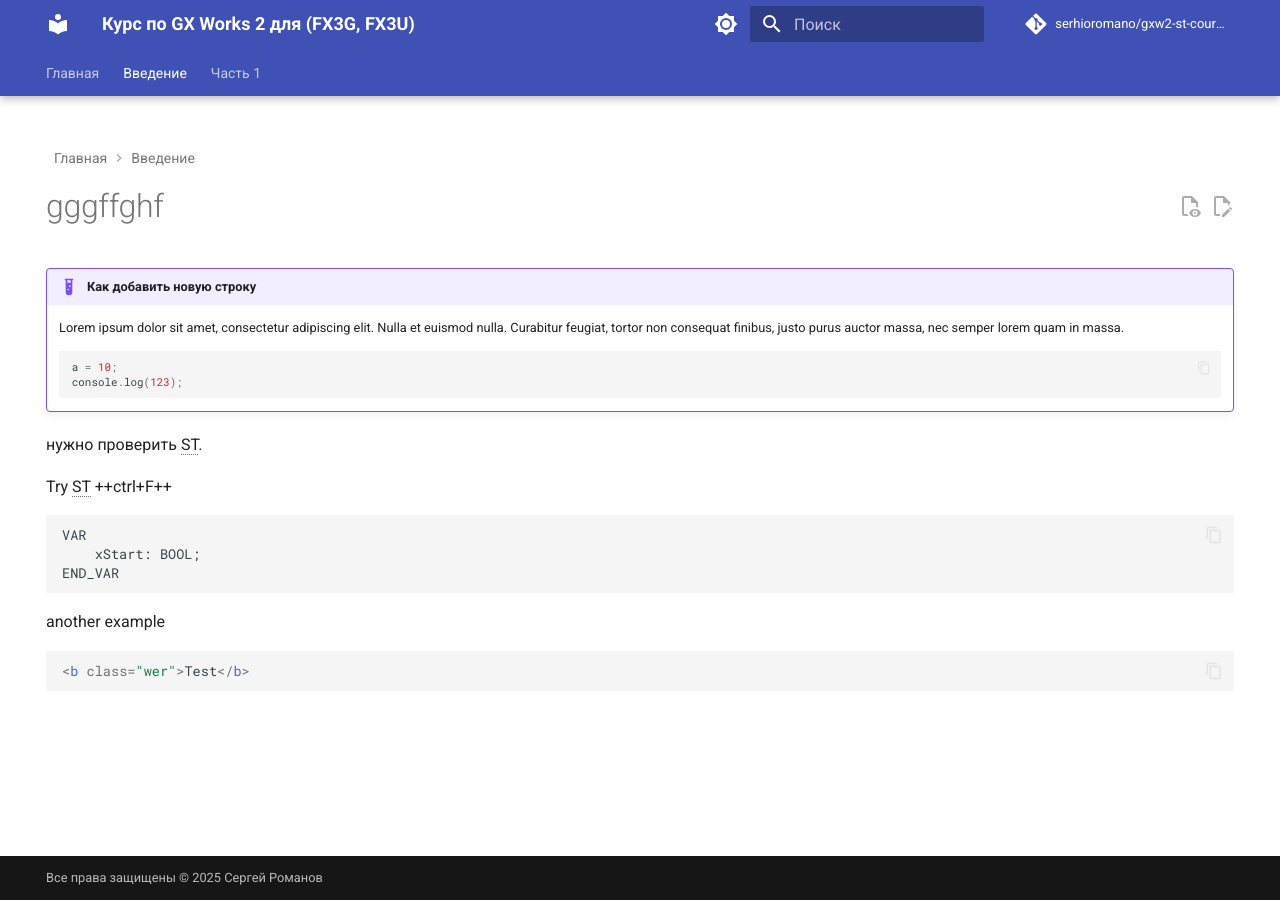
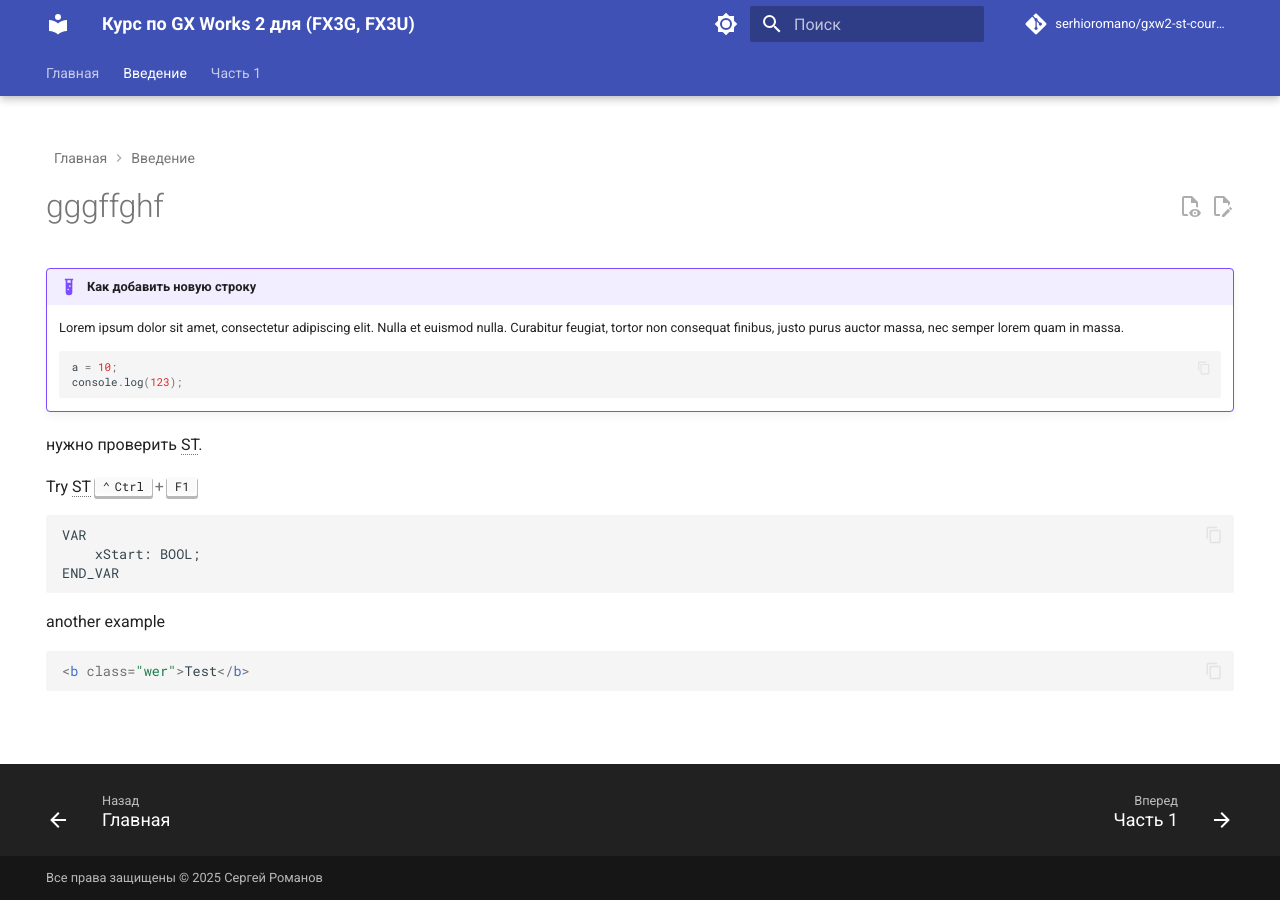
Before and after one commit to Serhioromano/gxw2-st-course, an MkDocs documentation site: the page built from docs/a/index.md, in a window 1280 px wide. Built offline with MkDocs 1.6.1 and Material for MkDocs 9.7.7, drawn with Linux system fonts in a browser that asks for light colours; comment, search, counter and statistics services are not loaded; part of the change alters nothing that is shown.

Commit message:
море

````diff
--- a/docs/a/index.md
+++ b/docs/a/index.md
@@ -17,12 +17,9 @@ hide:
     console.log(123);
     ```
 
-
-
 нужно проверить ST.
 
-
-Try ST ++ctrl+F++
+Try ST ++ctrl+"F1"++
 
 ```iecst
 VAR
--- a/mkdocs.yml
+++ b/mkdocs.yml
@@ -17,9 +17,11 @@ nav:
 
 plugins:
   - search
-  # - git-authors
-  # - git-revision-date-localized
-  # - git-committers
+  - git-authors
+  - git-revision-date-localized
+  - git-committers:
+      repository: serhioromano/gxw2-st-course
+      branch: main
 
 markdown_extensions:
   - abbr
@@ -31,11 +33,14 @@ markdown_extensions:
   - pymdownx.details
   - pymdownx.superfences
   - pymdownx.keys
+  - def_list
   - pymdownx.snippets:
       auto_append:
         - docs/includes/abbreviations.md
   - pymdownx.highlight:
       use_pygments: true
+  - pymdownx.tasklist:
+      custom_checkbox: true
 
 
 extra:
@@ -84,6 +89,7 @@ theme:
     - navigation.tracking
     - navigation.path
     - navigation.indexes
+    - navigation.footer
     - toc.follow
     - toc.integrate
     - search.suggest
````
Also changed, not shown: .markdownlint.json (added), 2 other files.
